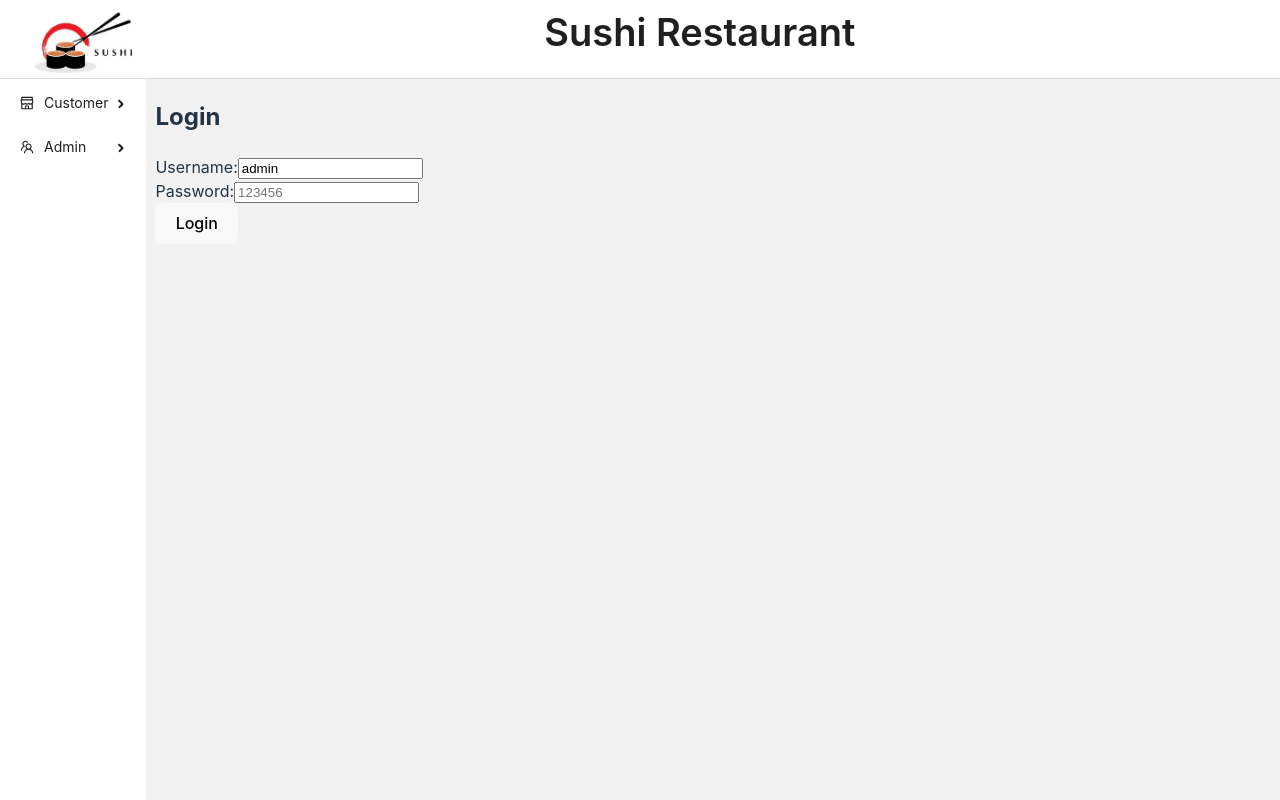
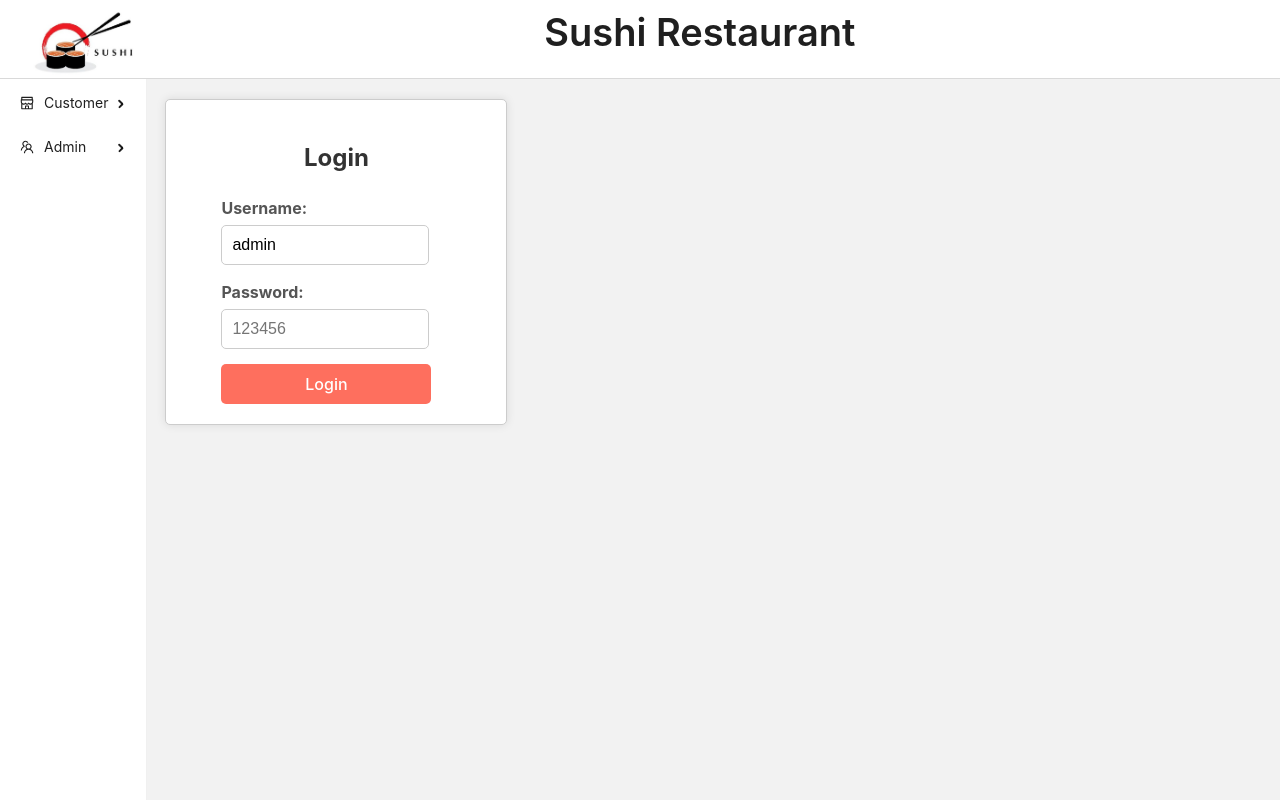
Before and after one commit to SiqiZheng94/Project-RestaurantManagementSystem, a React (Vite) app in the folder frontend/: page /login in a window 1280 px wide. Shown: the top 800 px of the page. Built offline with nearby package versions, Linux system fonts and the light colour scheme; no server answers; the HTML template or start-up script is replaced by a standard one.

Commit message:
login page styling

```diff
--- a/frontend/src/App.css
+++ b/frontend/src/App.css
@@ -121,3 +121,54 @@
 .menu-controls button:hover {
   background-color: #0056b3;
 }
+
+.container {
+  width: 300px;
+  margin: 20px auto auto 10px;
+  padding: 20px;
+  border: 1px solid #ccc;
+  border-radius: 5px;
+  background-color: #fff;
+  box-shadow: 0 0 10px rgba(0, 0, 0, 0.1);
+  & h2 {
+    text-align: center;
+    color: #333;
+  }
+
+  .form-group {
+    margin: 0 0 15px 35px;
+  }
+
+  & label {
+    display: block;
+    margin-bottom: 5px;
+    font-weight: bold;
+    color: #555;
+  }
+
+  & input {
+    width: 70%;
+    padding: 10px;
+    border: 1px solid #ccc;
+    border-radius: 5px;
+    outline: none;
+    font-size: 16px;
+  }
+
+  & button {
+    width: 70%;
+    padding: 10px;
+    background-color: #FE6F5E;
+    color: #fff;
+    border: none;
+    border-radius: 5px;
+    font-size: 16px;
+    cursor: pointer;
+    transition: background-color 0.2s;
+    margin: 0 0 0 35px;
+  }
+
+  & button:hover {
+    background-color: #0056b3;
+  }
+}
--- a/frontend/src/App.tsx
+++ b/frontend/src/App.tsx
@@ -16,6 +16,7 @@ import Cart from "./pages/Cart.tsx";
 import Login from "./pages/Login.tsx";
 import AuthGuard from "./components/AuthGuard.tsx";
 import axios from "axios";
+
 
 
 
@@ -77,6 +78,7 @@ function App() {
         <Routes>
             <Route path="/login" element={<Login setIsLoggedIn={setIsLoggedIn}/>}></Route>
 
+
             <Route path="/dashboard" element={<AuthGuard isAuthenticated={isLoggedIn}><Dashboard /></AuthGuard>} />
             <Route path="/orders" element={<AuthGuard isAuthenticated={isLoggedIn}><Orders  /></AuthGuard>} />
             <Route path="/menu-management" element={<AuthGuard isAuthenticated={isLoggedIn}><MenuManagement /></AuthGuard>} />
--- a/frontend/src/components/SideMenu.tsx
+++ b/frontend/src/components/SideMenu.tsx
@@ -44,11 +44,11 @@ function SideMenu() {
                         icon: <TeamOutlined />,
                         key: 'admin',
                         children: [
-                            // {
-                            //     label: "Admin Login",
-                            //     icon: <UserOutlined />,
-                            //     key: '/login',
-                            // },
+                            {
+                                label: "Admin Login",
+                                icon: <UserOutlined />,
+                                key: '/login',
+                            },
                             {
                                 label: "Dashboard",
                                 icon: <ReadOutlined />,
--- a/frontend/src/pages/Login.tsx
+++ b/frontend/src/pages/Login.tsx
@@ -1,5 +1,6 @@
 import React, {useState} from 'react';
 import {User} from "../model/User.ts";
+
 
 type LoginProps = {
     setIsLoggedIn: (isLoggedIn: boolean | undefined) => void;
@@ -50,9 +51,6 @@ export default function Login (props:LoginProps){
         }
     };
 
-
-
-
     return (
         <div className="container">
             <h2>Login</h2>
```
